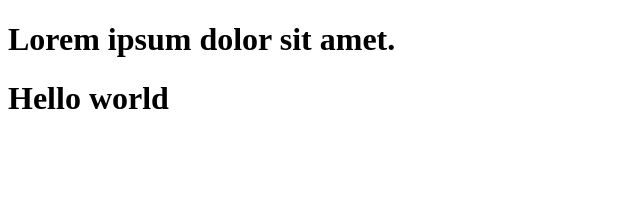
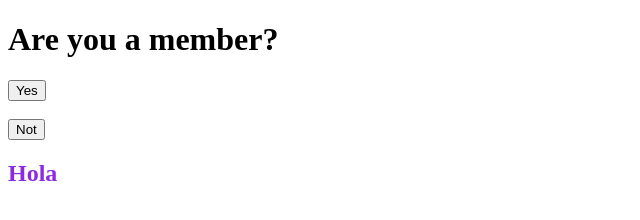
Before and after one commit to DaniloCaballero/One, a plain HTML site: page index.html in a window 1280 px wide. Shown: the whole page, without its empty margins (0-640 px from the left). Drawn offline with Linux system fonts and the light colour scheme.

Commit message:
New Dates

```diff
--- a/index.html
+++ b/index.html
@@ -7,7 +7,19 @@
 <title>JAVASCRIPT CURSE</title>
 </head>
 <body>
-    <h1> Lorem ipsum dolor sit amet.</h1>
 <script src="primero.js"></script>
+<button> Yes </button><br>
+<br>
+<button> Not </button>
+<h2> Hola </h2>
+<style>
+h2{
+
+color:blueviolet
+
+}
+
+</style>
+
 </body>
 </html>
--- a/primero.js
+++ b/primero.js
@@ -1,2 +1,4 @@
-document.write("<h1>Hello world</h1>");
-config.console.log(Hello_word);
+document.write("<h1> Are you a member?</h1>");
+
+a = "La Cuota es de:  " + (isMember ? "$2.00" : "$10.00");
+document.write(Enter);
```
